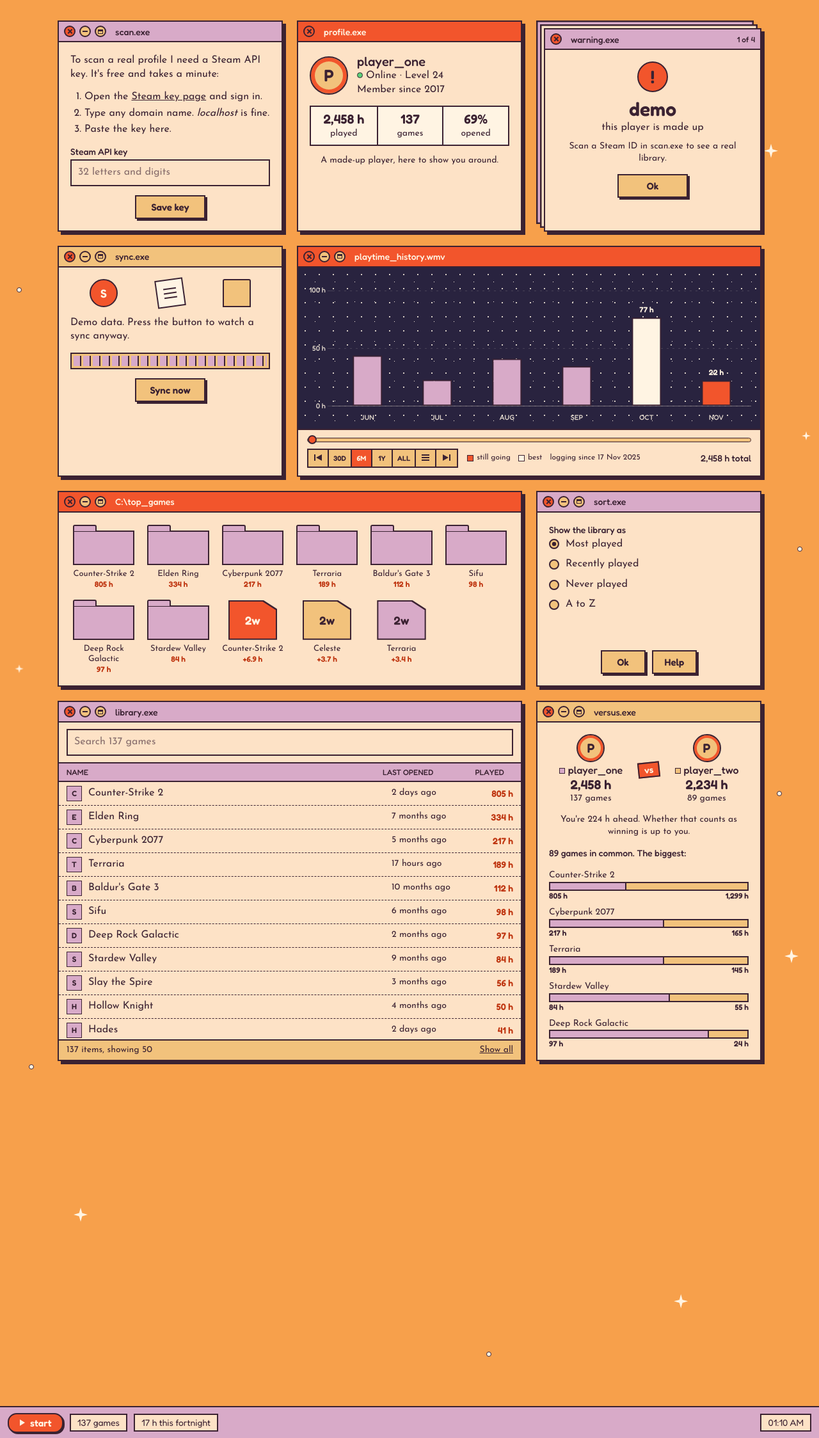
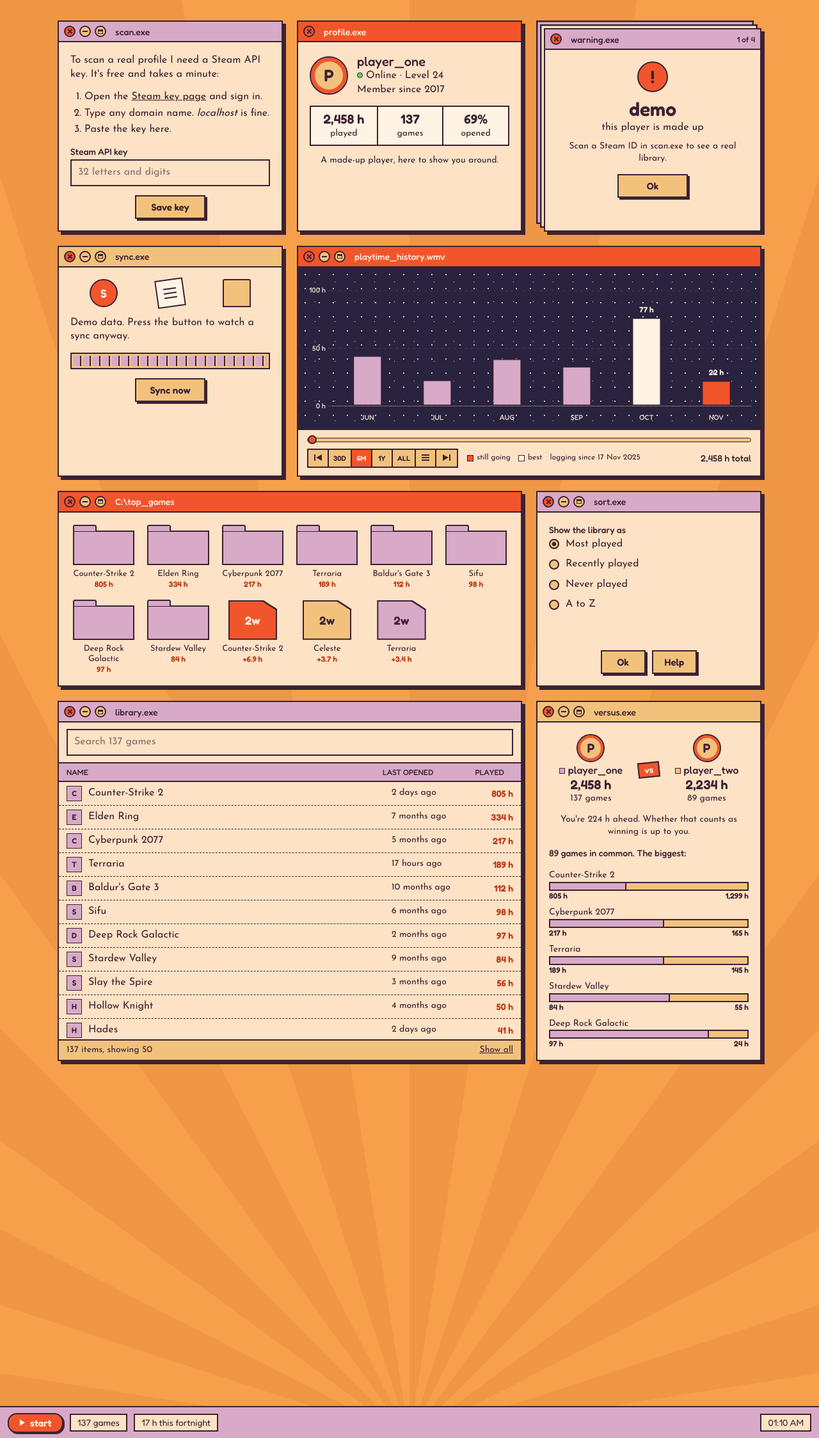
Before and after one commit to Abanoubthefighter/steamify, a Flask app: page /player/demo?vs=demo-friend in a window 1280 px wide. Shown: the whole page at 64% size. Run offline with Flask 3, Linux system fonts and the light colour scheme; data comes from the database, SQL or seed files in the repository.

Commit message:
Swap the wallpaper stars for a sunburst
The hand-placed stars and dots are gone. The wallpaper is now a single
repeating-conic-gradient: thin rays in a slightly darker orange that rise
from behind the taskbar. Its colour, ray count and centre are --wallpaper-*
variables in theme.css. No window or feature changed. README screenshots
retaken.

```diff
--- a/static/css/style.css
+++ b/static/css/style.css
@@ -113,46 +113,24 @@ a {
 
 /* --- Wallpaper ----------------------------------------------------------- */
 
+/* A sunburst behind everything. It's fixed, so the windows scroll over it
+   while the rays stay put, like a real desktop.
+
+   A conic gradient changes colour as it goes round a point, like slices of
+   a pie. With hard stops (each colour starts exactly where the last one
+   ends) nothing fades: the slices are flat, alternating --wallpaper-ink and
+   --bg. Each ray and each gap is half of one 360deg / rays step.            */
 .wallpaper {
+  --ray: calc(180deg / var(--wallpaper-rays));
   position: fixed;
   inset: 0;
-  overflow: hidden;
   pointer-events: none;
+  background: repeating-conic-gradient(
+    at var(--wallpaper-center),
+    var(--wallpaper-ink) 0 var(--ray),
+    var(--bg) 0 calc(var(--ray) * 2)
+  );
 }
-
-.sparkle {
-  position: absolute;
-  width: 22px;
-  height: 22px;
-  background: var(--cream);
-  /* a four-pointed star, drawn as a shape so it doesn't depend on a font */
-  clip-path: polygon(50% 0, 61% 39%, 100% 50%, 61% 61%, 50% 100%, 39% 61%, 0 50%, 39% 39%);
-}
-
-.dot {
-  position: absolute;
-  width: 8px;
-  height: 8px;
-  border-radius: 50%;
-  background: var(--cream);
-  border: 1.5px solid var(--ink);
-}
-
-/* Where each one sits. Move them, or add more in base.html. */
-.sparkle:nth-of-type(1) { top: 3%; left: 7%; }
-.sparkle:nth-of-type(2) { top: 10%; right: 5%; }
-.sparkle:nth-of-type(3) { top: 46%; left: 1.5%; }
-.sparkle:nth-of-type(4) { top: 66%; right: 2.5%; }
-.sparkle:nth-of-type(5) { top: 84%; left: 9%; }
-.sparkle:nth-of-type(6) { top: 90%; right: 16%; }
-.sparkle:nth-of-type(7) { top: 30%; right: 1%; width: 14px; height: 14px; }
-
-.dot:nth-of-type(1) { top: 6%; left: 30%; }
-.dot:nth-of-type(2) { top: 38%; right: 2%; }
-.dot:nth-of-type(3) { top: 74%; left: 3.5%; }
-.dot:nth-of-type(4) { top: 94%; right: 40%; }
-.dot:nth-of-type(5) { top: 20%; left: 2%; }
-.dot:nth-of-type(6) { top: 55%; right: 4.5%; }
 
 /* --- Desktop: the grid the windows sit in -------------------------------- */
 
@@ -1415,20 +1393,6 @@ li:last-child > .row {
   animation: hop 0.6s steps(2, end) infinite;
 }
 
-@keyframes twinkle {
-  50% {
-    scale: 0.6;
-  }
-}
-
-.sparkle:nth-of-type(odd) {
-  animation: twinkle 3.2s steps(2, end) infinite;
-}
-
-.sparkle:nth-of-type(3n) {
-  animation-delay: 1.3s;
-}
-
 @media (prefers-reduced-motion: reduce) {
   *,
   *::before,
--- a/static/css/theme.css
+++ b/static/css/theme.css
@@ -57,9 +57,16 @@
   --red: #f2552c;        /* title bars and anything that should pop */
   --sand: #f2c27c;       /* title bars and buttons */
   --night: #29233f;      /* the media player screen */
-  --cream: #fff4e3;      /* stars, light text, highlights */
+  --cream: #fff4e3;      /* light text, highlights, the media player's stars */
   --green: #5bd17a;      /* the "online" dot */
   --red-ink: #bf3510;    /* --red, deepened so small text stays readable on paper */
+
+  /* --- Wallpaper ------------------------------------------------------------
+     A sunburst of thin rays over --bg. Keep --wallpaper-ink close to --bg so
+     the pattern stays in the background and the windows stay the focus.     */
+  --wallpaper-ink: #ef9744;      /* the darker rays */
+  --wallpaper-rays: 20;          /* how many darker rays go all the way round */
+  --wallpaper-center: 50% 100%;  /* where they start (across, down): behind the taskbar */
 
   /* --- Type ---------------------------------------------------------------- */
   --font-ui: "Fredoka", "Segoe UI", sans-serif;          /* titles, buttons, numbers */
--- a/templates/base.html
+++ b/templates/base.html
@@ -12,11 +12,8 @@
 </head>
 <body>
 
-  {# The wallpaper: sparkles and dots that sit behind every window. #}
-  <div class="wallpaper" aria-hidden="true">
-    {% for _ in range(7) %}<span class="sparkle"></span>{% endfor %}
-    {% for _ in range(6) %}<i class="dot"></i>{% endfor %}
-  </div>
+  {# The wallpaper behind every window. Its pattern is drawn in style.css. #}
+  <div class="wallpaper" aria-hidden="true"></div>
 
   {% block desktop %}{% endblock %}
 
```
Also changed, not shown: 2 other files.
